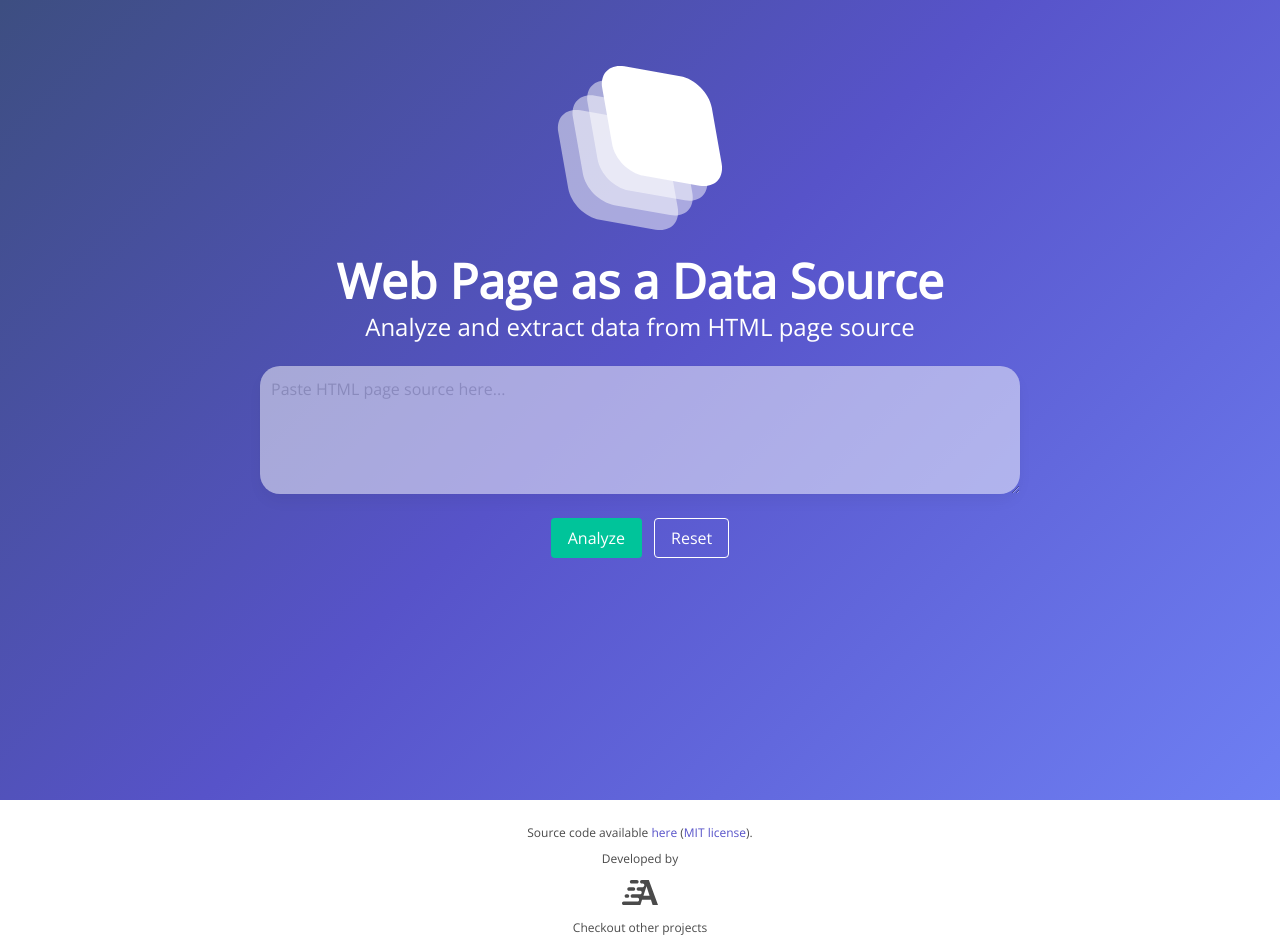
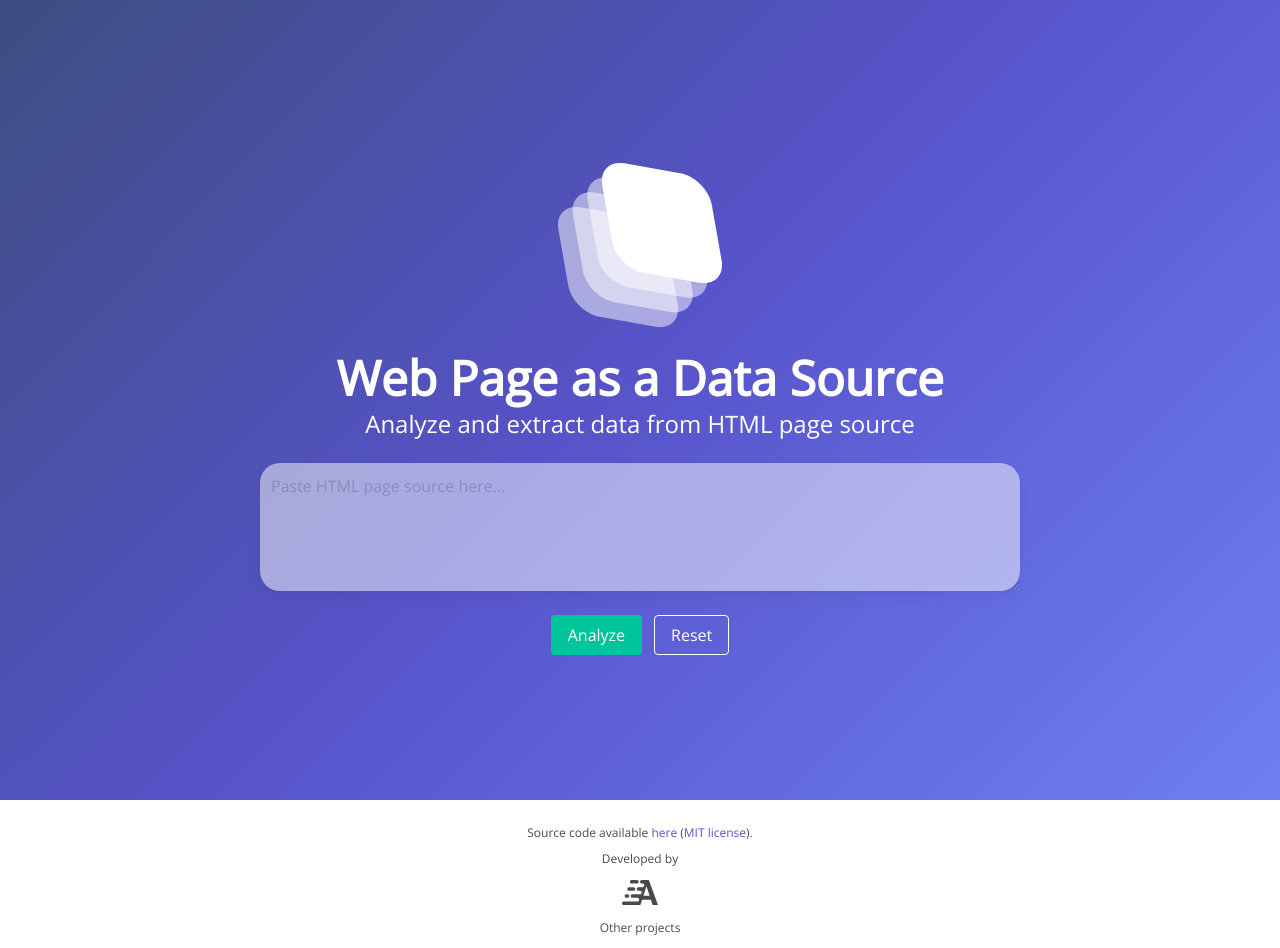
Before and after one commit to ademsa/web-page-data, a React (Create React App) app: page / in a window 1280 px wide. Shown: the top 948 px of the page. Built offline with nearby package versions, Linux system fonts and the light colour scheme.

Commit message:
UI Improvements
* Updated footer
* Centered controls on front page

```diff
--- a/package.json
+++ b/package.json
@@ -1,7 +1,7 @@
 {
   "name": "web-page-data",
   "homepage": "https://ademsa.github.io/web-page-data",
-  "version": "0.1.3",
+  "version": "0.1.4",
   "private": true,
   "dependencies": {
     "@testing-library/jest-dom": "^4.2.4",
--- a/src/components/App.scss
+++ b/src/components/App.scss
@@ -33,6 +33,8 @@ $footer-background-color: #ffffff;
 .action-ui{
     background: linear-gradient(-225deg, #3d4e81 0%, #5753c9 48%, #6e7ff3 100%);
     color: $white;
+    display: flex;
+    align-items: center;
 }
 
 @media screen and (min-width: 1024px) {
--- a/src/components/Footer.js
+++ b/src/components/Footer.js
@@ -15,7 +15,7 @@ export default function Footer() {
                         <img className="author" src="/web-page-data/author.svg" alt="Author" />
                     </a>
                     <p className="has-text-weight-light my-2 is-size-7">
-                        Checkout other projects
+                        Other projects
                     </p>
                     <a href="https://ademsa.github.io/browser-dashboard" className="mx-2 has-text-weight-normal">Browser Dashboard</a>
                     <a href="https://ademsa.github.io/regex360" className="has-text-weight-normal">RegEx360</a>
```
Also changed, not shown: src/components/App.css.
